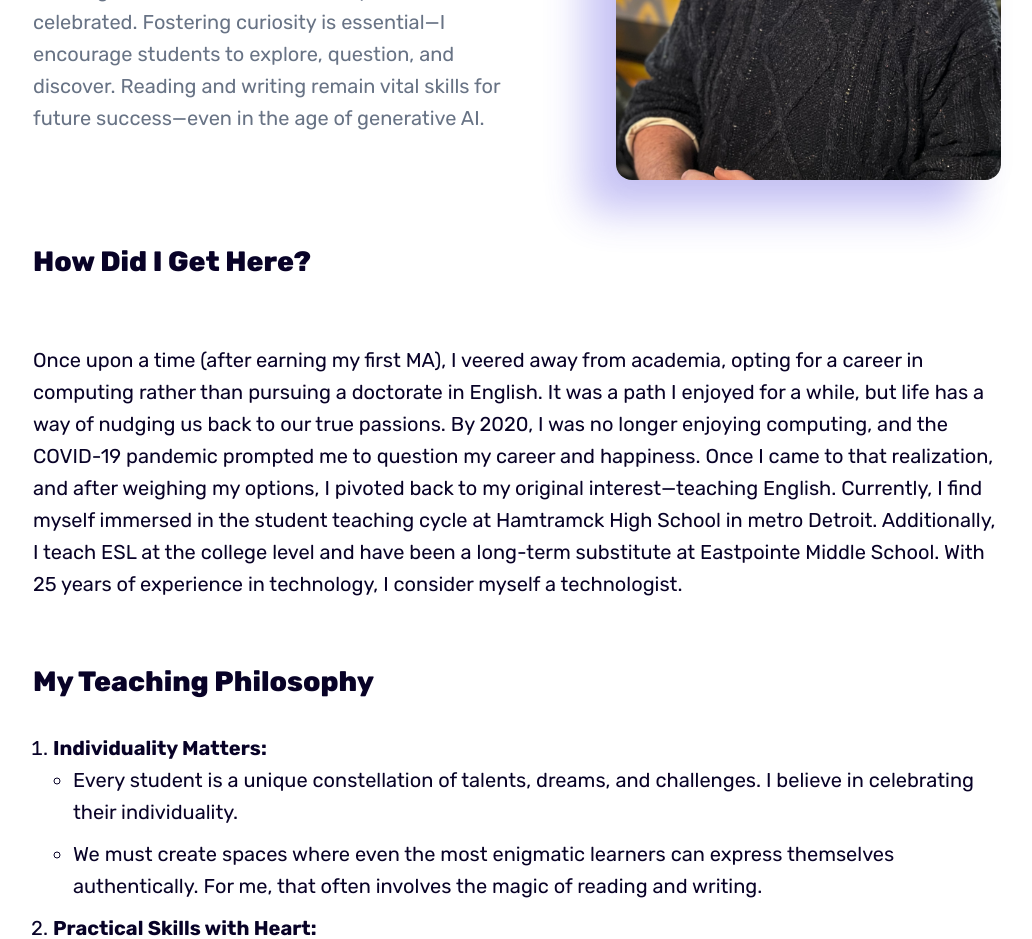
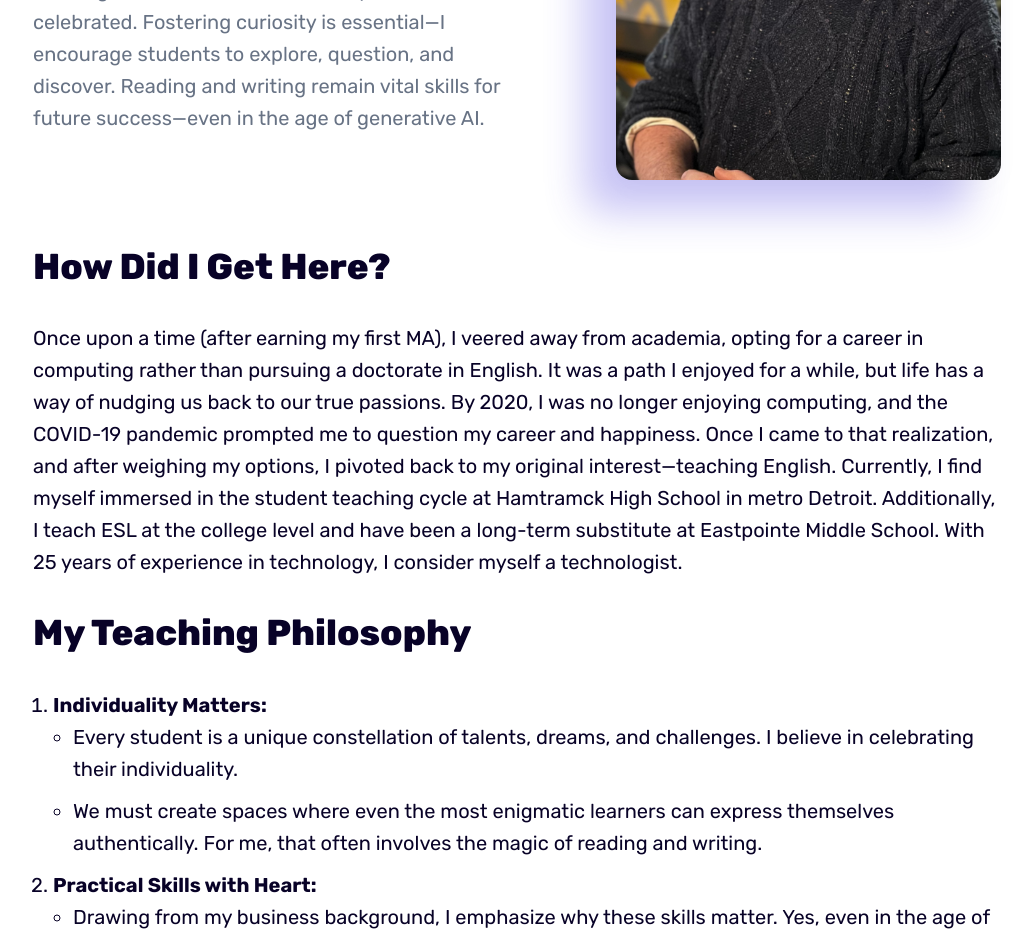
Before and after one commit to geoffreysperl/teaching, a Jekyll site: the page built from index.html, in a window 1280 px wide. Shown: the part 418-1357 px from the top of the page, without its empty margins (123-1155 px from the left). Built offline with Jekyll 4.4.1, drawn with Linux system fonts in a browser that asks for light colours.

Commit message:
Last bit of layout?

```diff
--- a/_includes/section-hero.html
+++ b/_includes/section-hero.html
@@ -42,11 +42,9 @@
     <br>
     <div class="row">
       <div class="col col-d-12">
-       <h2>How Did I Get Here?</h2>
-        <br>
+       <h1>How Did I Get Here?</h1>
         <p>Once upon a time (after earning my first MA), I veered away from academia, opting for a career in computing rather than pursuing a doctorate in English. It was a path I enjoyed for a while, but life has a way of nudging us back to our true passions. By 2020, I was no longer enjoying computing, and the COVID-19 pandemic prompted me to question my career and happiness. Once I came to that realization, and after weighing my options, I pivoted back to my original interest—teaching English. Currently, I find myself immersed in the student teaching cycle at Hamtramck High School in metro Detroit. Additionally, I teach ESL at the college level and have been a long-term substitute at Eastpointe Middle School. With 25 years of experience in technology, I consider myself a technologist.</p>
-        <br>
-        <h2>My Teaching Philosophy</h2>
+        <h1>My Teaching Philosophy</h1>
           <ol>
               <li><strong>Individuality Matters:</strong>
                   <ul>
```
